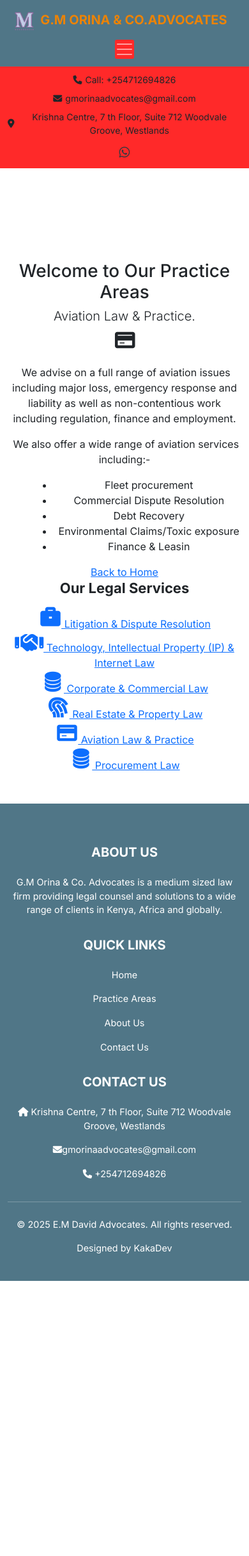
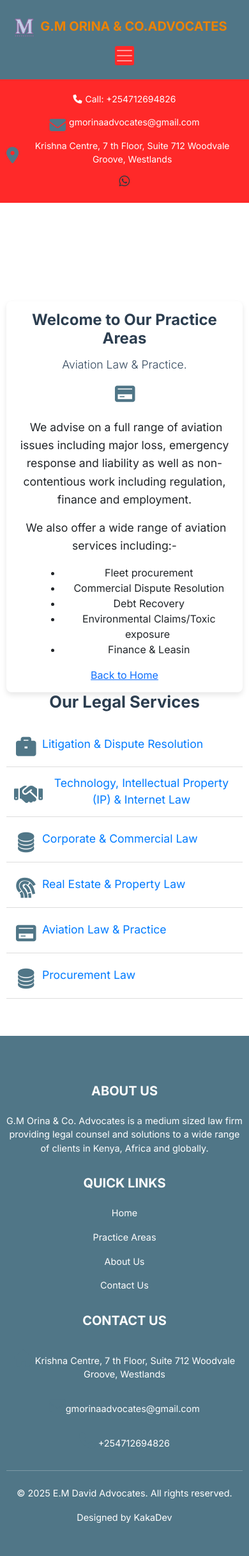
Before and after one commit to KakaDev254/Law-firm-website, a Django app: a page that uses templates/main.html in a window 390 px wide. Shown: the whole page at 64% size. Before the commit the page ends 2002 px from the top, so only its background shows below. Run offline with Django 5.2, Linux system fonts and the light colour scheme; data comes from the database, SQL or seed files in the repository; some libraries are stand-ins or nearby versions; some web fonts are replaced.

Commit message:
updated css

```diff
--- a/base/static/base/styles.css
+++ b/base/static/base/styles.css
@@ -11,6 +11,7 @@
 
 .top-bar {
   background-color: #ff2929;
+  color: white;
   padding: 10px 0;
   font-size: 14px;
 }
@@ -129,6 +130,21 @@
 .custom-btn:hover {
   background-color: #0a364a;
 }
+
+@media (max-width: 1024px) {
+  .part1 {
+    padding-top: 4rem;
+  }
+}
+
+/* Adjust padding for smaller screens */
+@media (max-width: 768px) {
+  .part1 {
+    padding-top: 3rem;
+  }
+}
+
+/* part 2 css */
 .part2 {
   background-color: #f8f9fa;
   padding: 60px 20px;
@@ -193,6 +209,18 @@
   color: #825308;
   text-decoration: underline;
 }
+.read-more-btn {
+  background-color: #507687;
+  border-color: #507687;
+  color: white;
+  transition: background-color 0.3s ease-in-out, border-color 0.3s ease-in-out;
+}
+
+.read-more-btn:hover {
+  background-color: #405a6b; /* Darker shade */
+  border-color: #405a6b;
+}
+
 @media (max-width: 576px) {
   .card {
     width: 100% !important;
@@ -367,3 +395,115 @@
 .social-icons a:hover {
   color: #007bff;
 }
+/* Main Content Area */
+#practice-content {
+  background: #fff;
+  padding: 30px;
+  border-radius: 8px;
+  box-shadow: 0 4px 8px rgba(0, 0, 0, 0.1);
+}
+
+.practice-title {
+  font-size: 2.2rem;
+  color: #2c3e50;
+  font-weight: bold;
+  margin-bottom: 15px;
+}
+
+.lead {
+  font-size: 1.5rem;
+  color: #34495e;
+}
+
+#practice-content p {
+  font-size: 1.1rem;
+  line-height: 1.6;
+}
+
+/* Sidebar */
+.sidebar-title {
+  font-size: 1.6rem;
+  font-weight: bold;
+  color: #2c3e50;
+  margin-bottom: 15px;
+}
+
+.list-group {
+  padding: 0;
+  list-style: none;
+}
+
+.list-group li {
+  padding: 12px;
+  border-bottom: 1px solid #ddd;
+}
+
+.list-group li a {
+  text-decoration: none;
+  font-size: 1.1rem;
+  color: #007bff;
+  display: flex;
+  align-items: center;
+}
+
+.list-group li a:hover {
+  color: #0056b3;
+}
+
+.list-group i {
+  margin-right: 8px;
+  font-size: 1.2rem;
+}
+
+/* Icons */
+.fas {
+  font-size: 2rem;
+  color: #507687;
+  margin-top: 10px;
+}
+
+/* Responsive Design */
+@media (max-width: 992px) {
+  .practice-title {
+    font-size: 2rem;
+  }
+  .lead {
+    font-size: 1.3rem;
+  }
+}
+
+@media (max-width: 768px) {
+  .practice-title {
+    font-size: 1.8rem;
+  }
+  .lead {
+    font-size: 1.2rem;
+  }
+  #practice-content {
+    padding: 20px;
+  }
+  .list-group li {
+    font-size: 1rem;
+  }
+}
+
+@media (max-width: 576px) {
+  .container {
+    padding: 10px;
+  }
+  #practice-content {
+    padding: 15px;
+  }
+  .practice-title {
+    font-size: 1.5rem;
+  }
+  .lead {
+    font-size: 1.1rem;
+  }
+  .list-group li {
+    font-size: 0.95rem;
+  }
+  .fas {
+    font-size: 1.6rem;
+  }
+}
```
Also changed, not shown: base/templates/base/home.html (+3 -4 lines).
